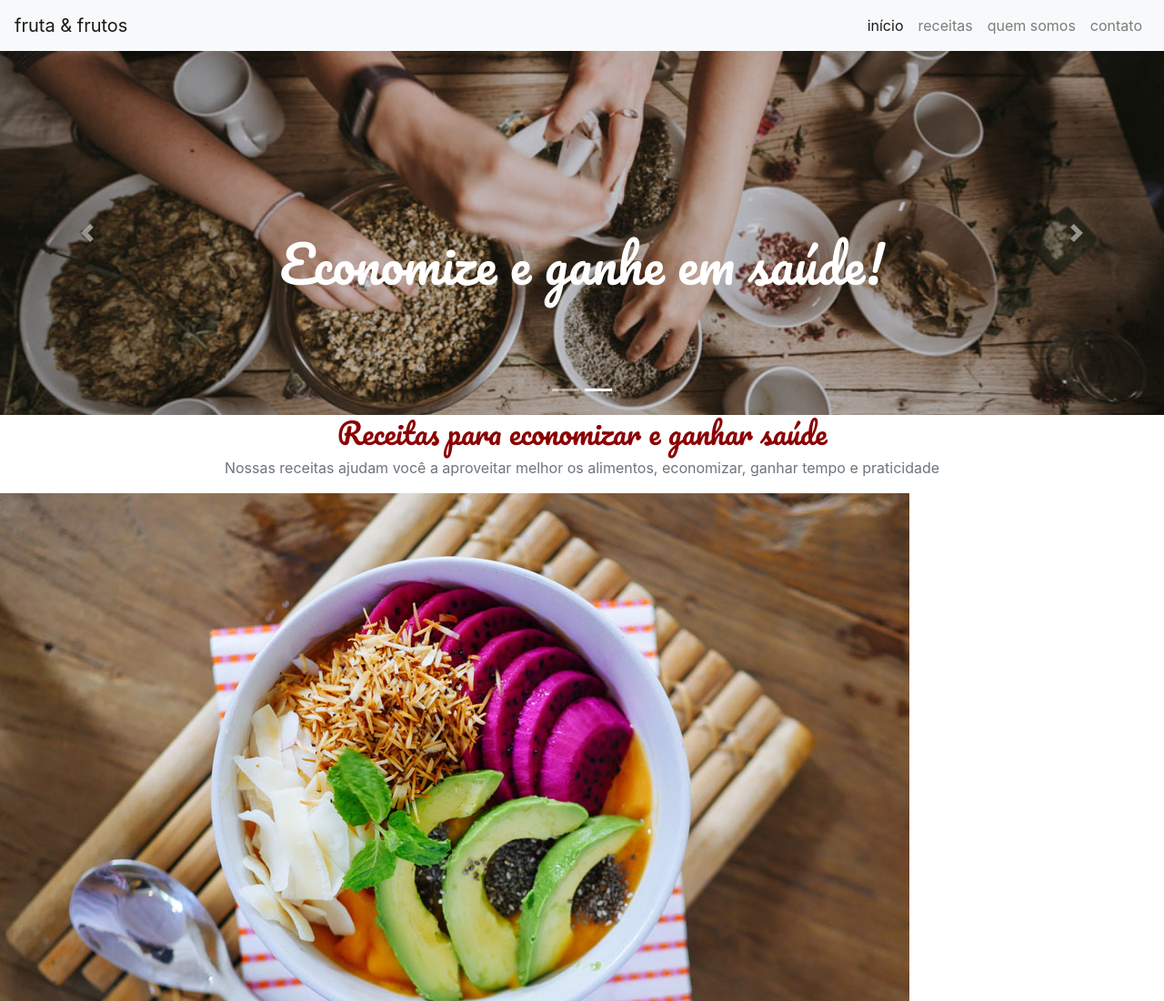
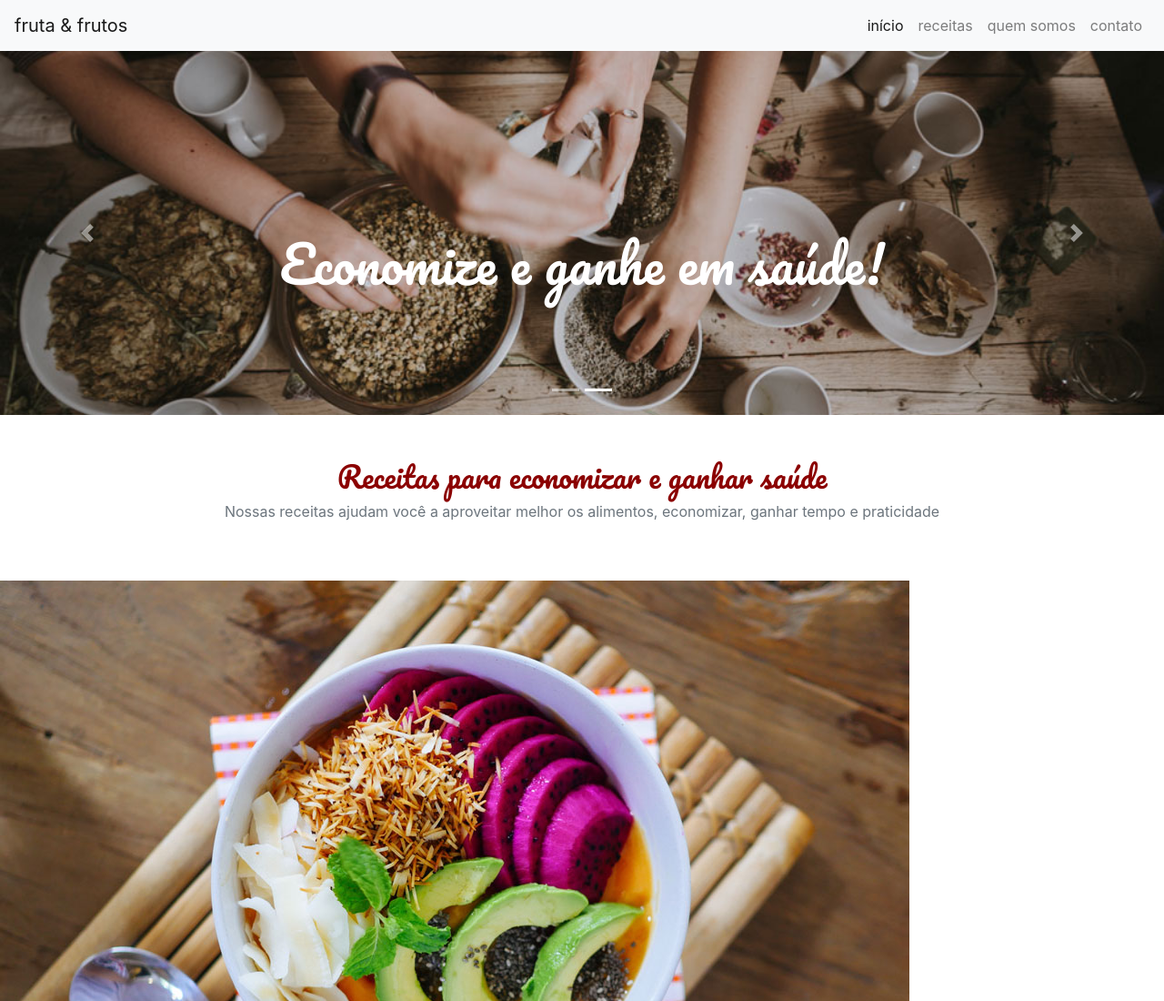
Before and after one commit to lfullmann/Alura_Bootstrap_4, a plain HTML site: page projeto-base/index.html in a window 1280 px wide. Shown: the top 1100 px of the page at 91% size. Drawn offline with nearby package versions, Linux system fonts and the light colour scheme.

Commit message:
Modificando com margens e padding

```diff
--- a/projeto-base/index.html
+++ b/projeto-base/index.html
@@ -110,10 +110,10 @@
       </div>
     </div>
 
-    <h2 class="text-center fonte-titulo cor-especial">
+    <h2 class="text-center fonte-titulo cor-especial pt-5">
       Receitas para economizar e ganhar saúde
     </h2>
-    <p class="text-center text-secondary">
+    <p class="text-center text-secondary pb-5">
       Nossas receitas ajudam você a aproveitar melhor os alimentos, economizar,
       ganhar tempo e praticidade
     </p>
```
